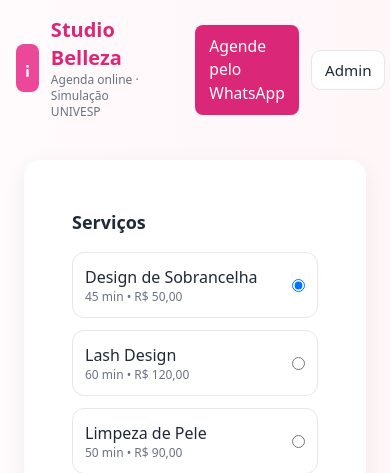
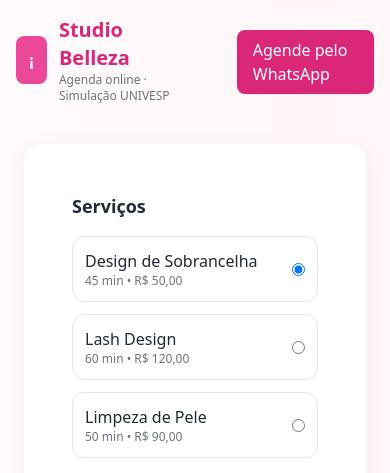
Before and after one commit to iagoramon-max/projeto-estetica, a Django app: page / in a window 390 px wide. Shown: the top 473 px of the page. Run offline with Django 4.2, Linux system fonts and the light colour scheme; data comes from the database, SQL or seed files in the repository; some libraries are stand-ins or nearby versions.

Commit message:
Update base.html

```diff
--- a/estetica_agenda/templates/agendamentos/base.html
+++ b/estetica_agenda/templates/agendamentos/base.html
@@ -12,19 +12,13 @@
     <!-- Fallback / CDN (apenas se você não tem o Tailwind build) -->
     <link href="https://cdn.jsdelivr.net/npm/tailwindcss@2.2.19/dist/tailwind.min.css" rel="stylesheet">
 
-    <!-- Ícones simples (opcional) -->
-    <link rel="stylesheet" href="https://cdnjs.cloudflare.com/ajax/libs/feather-icons/4.28.0/feather.min.css" integrity="sha512-..." crossorigin="anonymous" referrerpolicy="no-referrer" />
-
     <style>
-      /* Ajustes visuais rápidos usados pelo layout (ajuste conforme quiser) */
+      /* Ajustes visuais rápidos usados pelo layout */
       body { background: linear-gradient(90deg, #fffafc 0%, #fff6f8 100%); }
       .card { background: white; border-radius: 1rem; box-shadow: 0 6px 24px rgba(13,12,20,0.06); }
-      /* Mini ajuste para botão Admin não "flutuar" no mobile */
       .header-actions { display:flex; gap:0.75rem; align-items:center; }
       @media (max-width: 640px) {
         .header-actions { margin-top: 0.25rem; }
-        .admin-btn { padding: .5rem .8rem; font-size: 0.95rem; border-radius: .6rem; }
-        .whatsapp-btn { padding: .6rem .9rem; font-size: 0.98rem; }
       }
     </style>
 
@@ -45,11 +39,9 @@
         <!-- espaço flexível -->
         <div class="flex-1"></div>
 
-        <!-- ações (WhatsApp / Admin) -->
+        <!-- ação pública (WhatsApp) — opcional, mantém a CTA -->
         <div class="header-actions items-center">
           <a href="#" class="whatsapp-btn bg-pink-600 text-white rounded-lg px-4 py-2 shadow-sm hover:bg-pink-700 transition">Agende pelo WhatsApp</a>
-          <!-- admin link: usa url do admin do Django -->
-          <a href="{% url 'admin:index' %}" class="admin-btn border rounded-lg px-3 py-2 bg-white hover:shadow-sm transition">Admin</a>
         </div>
       </div>
     </header>
@@ -66,7 +58,7 @@
       Protótipo para apresentação acadêmica — notificações WhatsApp simuladas.
     </footer>
 
-    <!-- Scripts gerais -->
+    <!-- Ícones (opcional) -->
     <script src="https://cdn.jsdelivr.net/npm/feather-icons/dist/feather.min.js"></script>
     <script>if(window.feather) feather.replace()</script>
 
```
